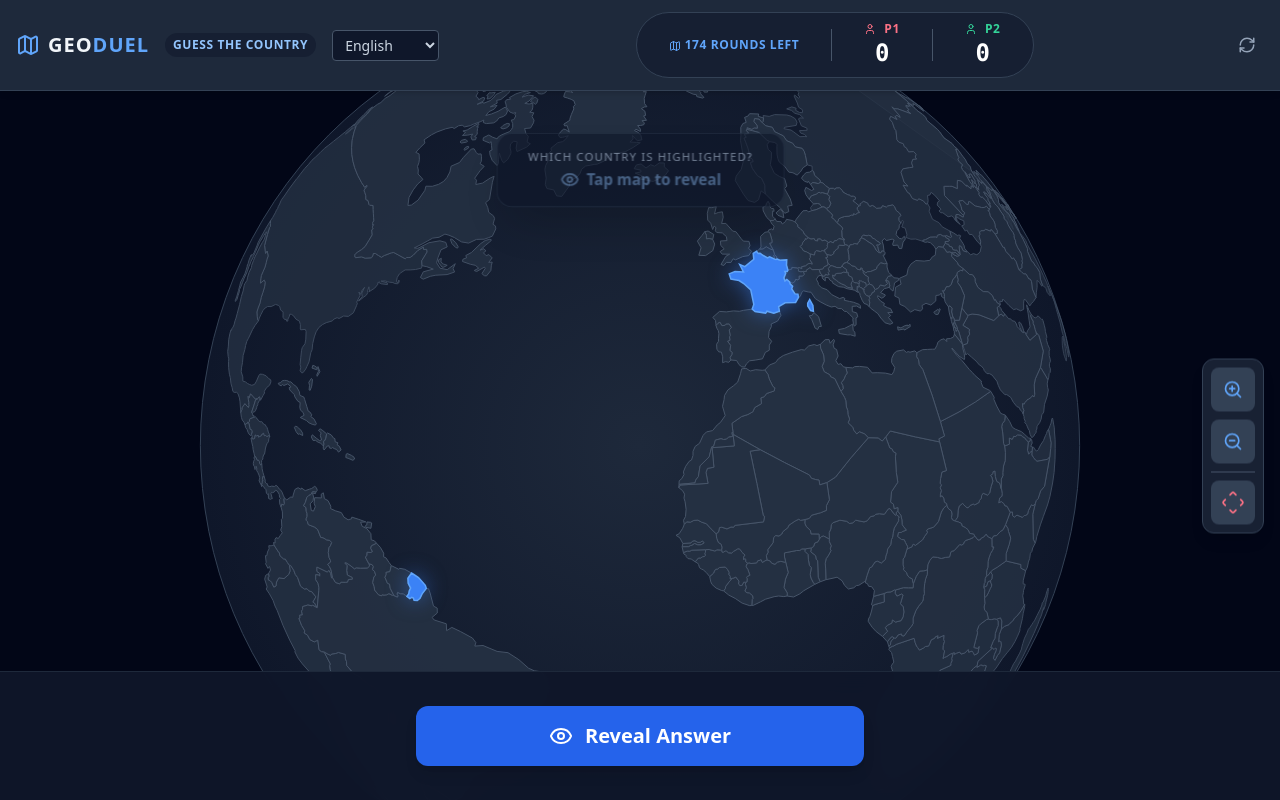
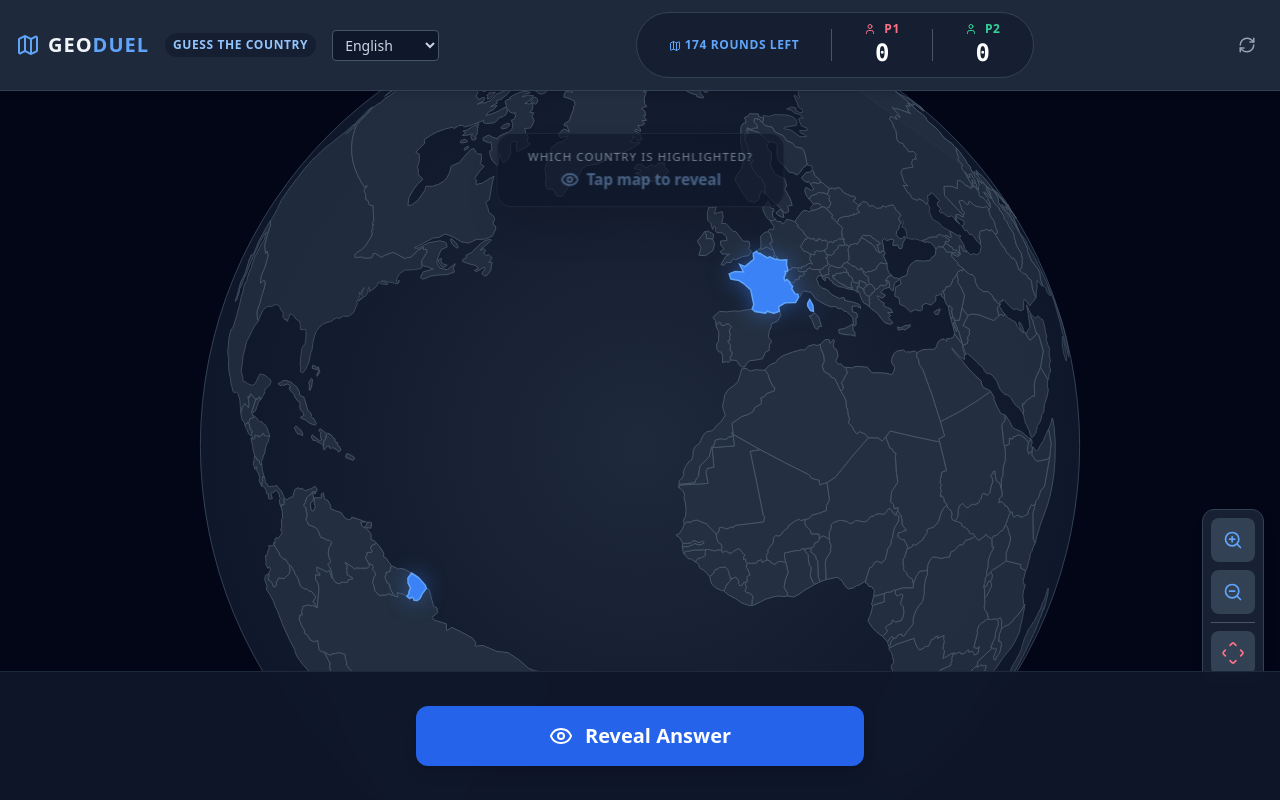
Before and after one commit to bfab/geo-guessr-duel, a React app: page / in a window 1280 px wide. Both pictures are taken after a click on the button "Guess the Country". Built offline with nearby package versions, Linux system fonts and the light colour scheme.

Commit message:
Position zoom controls dynamically.

```diff
--- a/index.jsx
+++ b/index.jsx
@@ -208,6 +208,10 @@ export default function GeoGuesserDuel() {
   const [containerSize, setContainerSize] = useState({ width: 800, height: 600 });
   const mapContainerRef = useRef(null);
 
+  // --- UI MEASUREMENTS ---
+  const controlsRef = useRef(null);
+  const [controlsHeight, setControlsHeight] = useState(100);
+
   // Current Camera State (Animated)
   const [globeState, setGlobeState] = useState({
     rotLon: 0,
@@ -296,6 +300,18 @@ export default function GeoGuesserDuel() {
     observer.observe(mapContainerRef.current);
     return () => observer.disconnect();
   }, [gameState]);
+
+  // --- CONTROLS HEIGHT OBSERVER ---
+  useEffect(() => {
+    if (!controlsRef.current) return;
+    const observer = new ResizeObserver(() => {
+        if (controlsRef.current) {
+            setControlsHeight(controlsRef.current.offsetHeight);
+        }
+    });
+    observer.observe(controlsRef.current);
+    return () => observer.disconnect();
+  }, [revealed]); // Trigger when revealed state changes as content size changes
 
 
   // --- ANIMATION LOOP ---
@@ -653,14 +669,13 @@ export default function GeoGuesserDuel() {
       </div>
       </header>
 
-     {/* MAIN CONTENT - Changed from flex-col to relative block to support overlay */}
+      {/* MAIN CONTENT */}
       <main className="flex-1 relative w-full h-full bg-slate-950 overflow-hidden">
 
-       {/* MAP CONTAINER - Changed to absolute inset-0 to ignore control panel height */}
+      {/* MAP CONTAINER */}
       <div ref={mapContainerRef} className="absolute inset-0 flex items-center justify-center overflow-hidden cursor-move z-0">
 
           <svg width={containerSize.width} height={containerSize.height} className="absolute inset-0 z-0">
-           {/* ATMOSPHERE GLOW */}
           <defs>
               <radialGradient id="atmosphere" cx="50%" cy="50%" r="50%">
                   <stop offset="80%" stopColor="#1e293b" stopOpacity="1" />
@@ -672,7 +687,6 @@ export default function GeoGuesserDuel() {
               </radialGradient>
           </defs>
 
-           {/* THE GLOBE OCEAN SPHERE */}
           <circle
               cx={containerSize.width / 2}
               cy={containerSize.height / 2}
@@ -682,7 +696,6 @@ export default function GeoGuesserDuel() {
               strokeWidth="1"
           />
 
-           {/* COUNTRIES */}
           {renderedPaths.map((country) => {
               const isTarget = targetCountry && country.id === targetCountry.id;
               const depthOpacity = 0.3 + (country.z + 1) * 0.4;
@@ -713,8 +726,11 @@ export default function GeoGuesserDuel() {
           </div>
           </div>
 
-         {/* ZOOM CONTROLS - Moved to Right Center to avoid overlapping with bottom controls */}
-         <div className="absolute top-1/2 -translate-y-1/2 right-4 z-10 flex flex-col gap-2 p-2 bg-slate-800/80 rounded-xl shadow-lg border border-slate-700 backdrop-blur-sm">
+          {/* ZOOM CONTROLS - UPDATED: Dynamic bottom calculation based on controls height */}
+          <div
+            className="absolute right-4 z-10 flex flex-col gap-2 p-2 bg-slate-800/80 rounded-xl shadow-lg border border-slate-700 backdrop-blur-sm transition-all duration-300"
+            style={{ bottom: `${controlsHeight + 16}px` }}
+            >
           <button
               onClick={zoomIn}
               disabled={globeState.scale >= MAX_SCALE}
@@ -740,8 +756,8 @@ export default function GeoGuesserDuel() {
 
       </div>
 
-       {/* CONTROLS - Changed to absolute positioning at bottom, semi-transparent */}
-       <div className="absolute bottom-0 left-0 right-0 bg-slate-900/95 border-t border-slate-800 p-4 md:p-6 z-20 backdrop-blur-md transition-all duration-300">
+      {/* CONTROLS - UPDATED: Added ref to measure height */}
+      <div ref={controlsRef} className="absolute bottom-0 left-0 right-0 bg-slate-900/95 border-t border-slate-800 p-4 md:p-6 z-20 backdrop-blur-md transition-all duration-300">
           <div className="max-w-4xl mx-auto min-h-[80px] flex items-center justify-center">
           {!revealed ? (
               <button onClick={() => setRevealed(true)} className="w-full max-w-md bg-blue-600 hover:bg-blue-500 text-white text-xl font-bold py-4 px-8 rounded-xl shadow-lg transition transform active:scale-95 flex items-center justify-center gap-3" disabled={!targetCountry}><Eye size={24} /> {getText('reveal')}</button>
```
Lines whose indentation alone changed are shown as unchanged.
